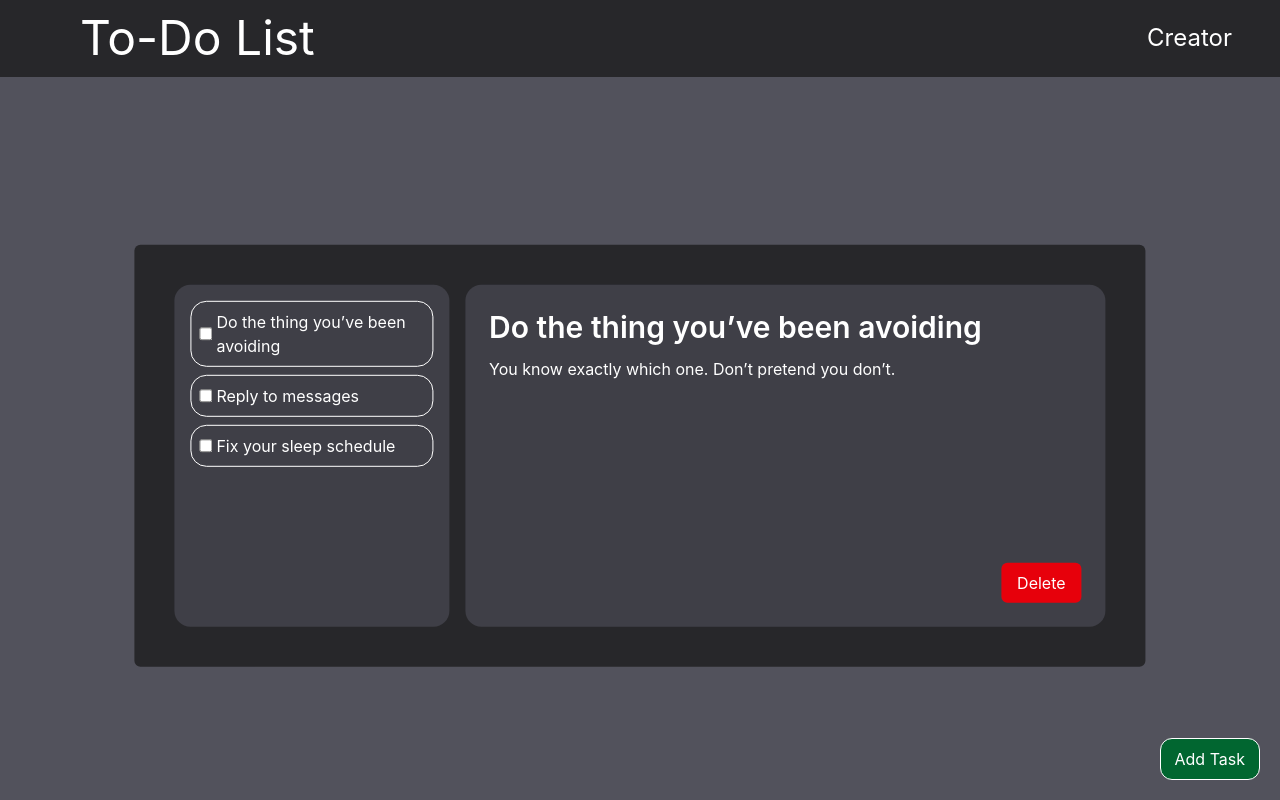
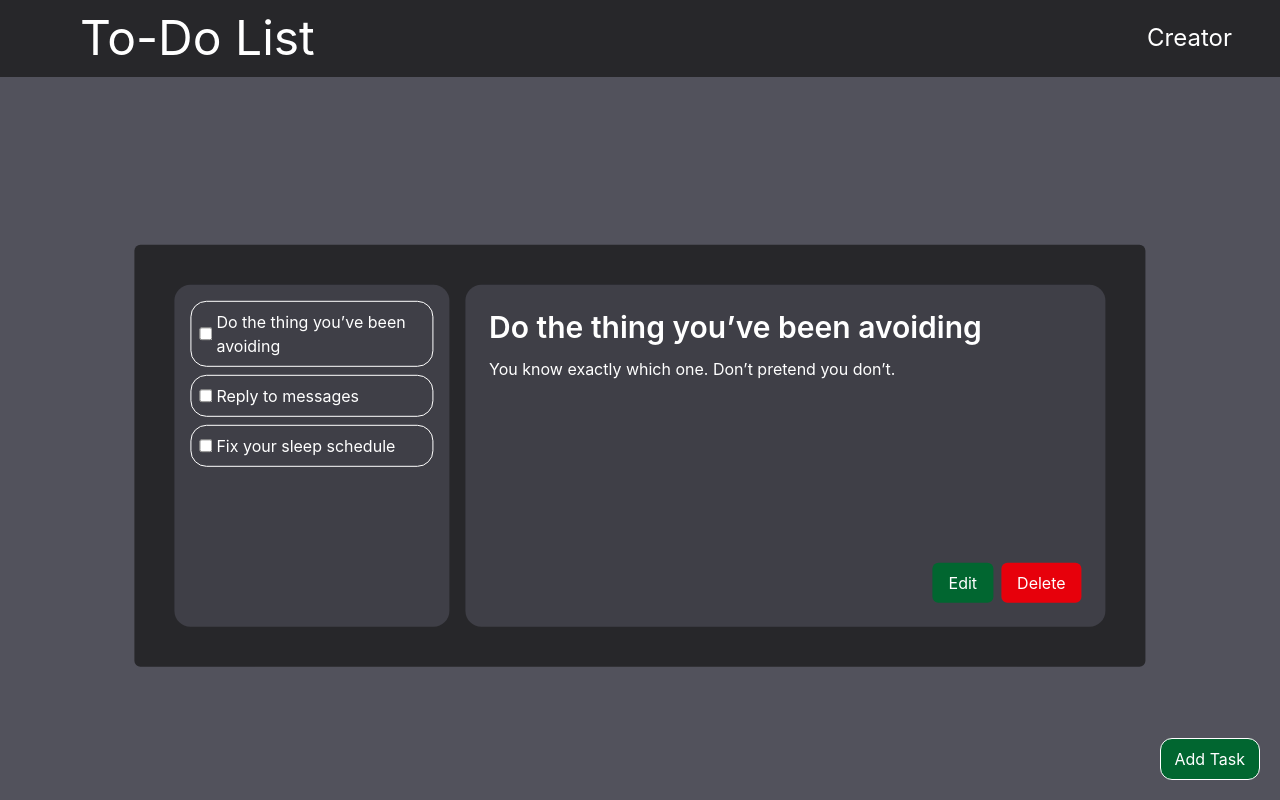
Before and after one commit to hasnain0515/to-do-, a React (Vite) app: page / in a window 1280 px wide. Both pictures are taken after a click on the element "Do the thing you’ve been avoiding". Built offline with nearby package versions, Linux system fonts and the light colour scheme.

Commit message:
completed

```diff
--- a/components/Hero.jsx
+++ b/components/Hero.jsx
@@ -11,8 +11,23 @@ const Hero = ({ taskList, setTaskList , updatedone
     setTaskList(updatedList)
     setSelected(null)
   }
+  const editTask = () => {
+    if(!selectedTask) return
+    setEditedDescription(selectedTask.description)
+    setEditedTitle(selectedTask.title)
+    setEditMode(true)
+  }
+  const saveTask = () => {
+    console.log(selectedTask.title)
+    console.log(selectedTask.description)
+    setEditMode(false)
+    setTaskList( prev => prev.map(task => task.id===selected? {...task,title:EditedTitle,description:EditedDescription} : task) )
+  }
+  const [editMode, setEditMode] = useState(false)
+  const selectedTask = taskList.find(task => task.id === selected)
+  const [EditedTitle, setEditedTitle] = useState("")
+  const [EditedDescription, setEditedDescription] = useState("")
 
-  const selectedTask = taskList.find(task => task.id === selected)
 
   return (
     <div className='bg-zinc-800 absolute top-[57%] left-[50%] translate-x-[-50%] translate-y-[-50%] p-10 rounded-md h-[33vw] w-[79vw] flex items-center justify-between gap-4'>
@@ -28,9 +43,13 @@ const Hero = ({ taskList, setTaskList , updatedone
           />
         ))}
       </div>
-      <div className='bg-zinc-700 h-full w-[70%] rounded-2xl p-6 flex flex-col'>
-
-        <div className='flex flex-col gap-3'>
+      <div className=' right-side bg-zinc-700 h-full w-[70%] rounded-2xl p-6 flex flex-col'>
+        <> {editMode? (
+        <div className='edit-div flex flex-col gap-3 '>
+          <input type="text" className=' border-2 p-2 rounded-md text-3xl font-semibold' onChange={(e) => {setEditedTitle(e.target.value)}} value={EditedTitle}/>
+          <textarea className=' border-2 p-2 text-md rounded-md max-h-60 h-60 min-h-60' onChange={(e)=> {setEditedDescription(e.target.value)}} value={EditedDescription}></textarea>
+        </div>) :
+        (<div className=' display-div flex flex-col gap-3 '>
           <div className='text-3xl font-semibold'>
             {selectedTask ? selectedTask.title : "Good Morning"}
           </div>
@@ -38,10 +57,20 @@ const Hero = ({ taskList, setTaskList , updatedone
           <div className='text-md'>
             {selectedTask ? selectedTask.description : ""}
           </div>
-        </div>
+        </div>)
+}
+        </>
 
         <div className='mt-auto flex justify-end'>
-          <div className={`${selectedTask? 'flex' : 'hidden'}`}>
+          <div className={`${selectedTask? 'flex gap-2' : 'hidden'}`}>
+            <button
+
+            onClick={editMode? saveTask : editTask}
+            disabled={selected === null}
+            className='px-4 py-2 bg-green-800 text-white rounded-md hover:bg-green-700 disabled:opacity-50'
+          >
+            {editMode? "Save" :"Edit"}
+          </button>
           <button
             onClick={deleteTask}
             disabled={selected === null}
```
